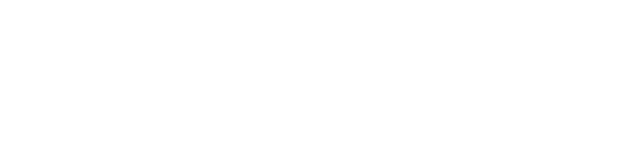
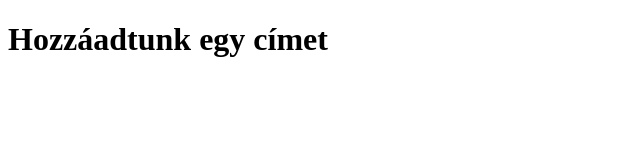
Before and after one commit to Koczka01/Teszt, a plain HTML site: page 0123/biztosnem.html in a window 1280 px wide. Shown: the whole page, without its empty margins (0-640 px from the left). Drawn offline with Linux system fonts and the light colour scheme.

Commit message:
Módosítások

```diff
--- a/0123/biztosnem.html
+++ b/0123/biztosnem.html
@@ -4,9 +4,9 @@
     <meta charset="UTF-8">
     <meta http-equiv="X-UA-Compatible" content="IE=edge">
     <meta name="viewport" content="width=device-width, initial-scale=1.0">
-    <title>Document</title>
 </head>
 <body>
+    <h1>Hozzáadtunk egy címet</h1>
 
 </body>
 </html>
```
